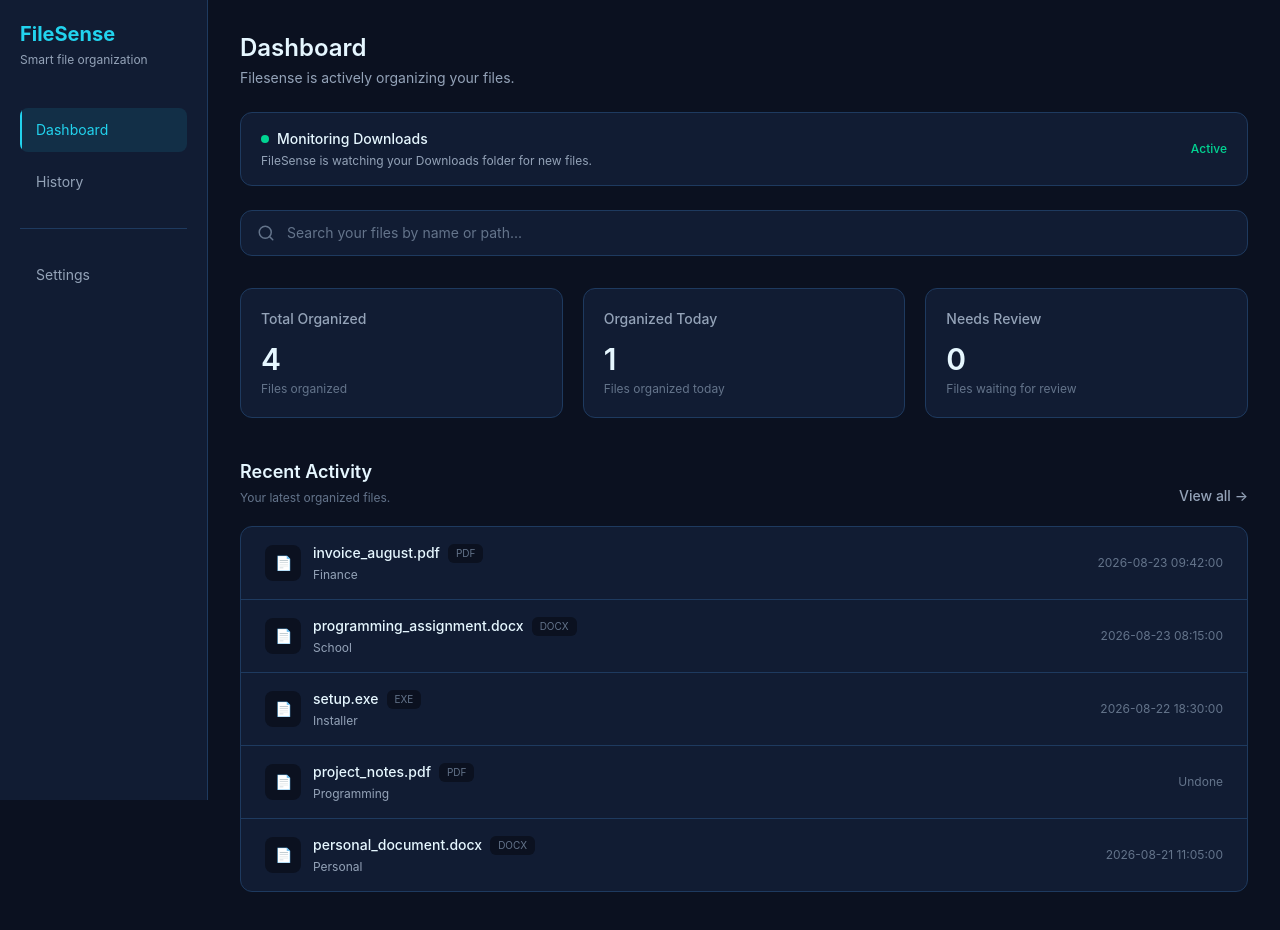
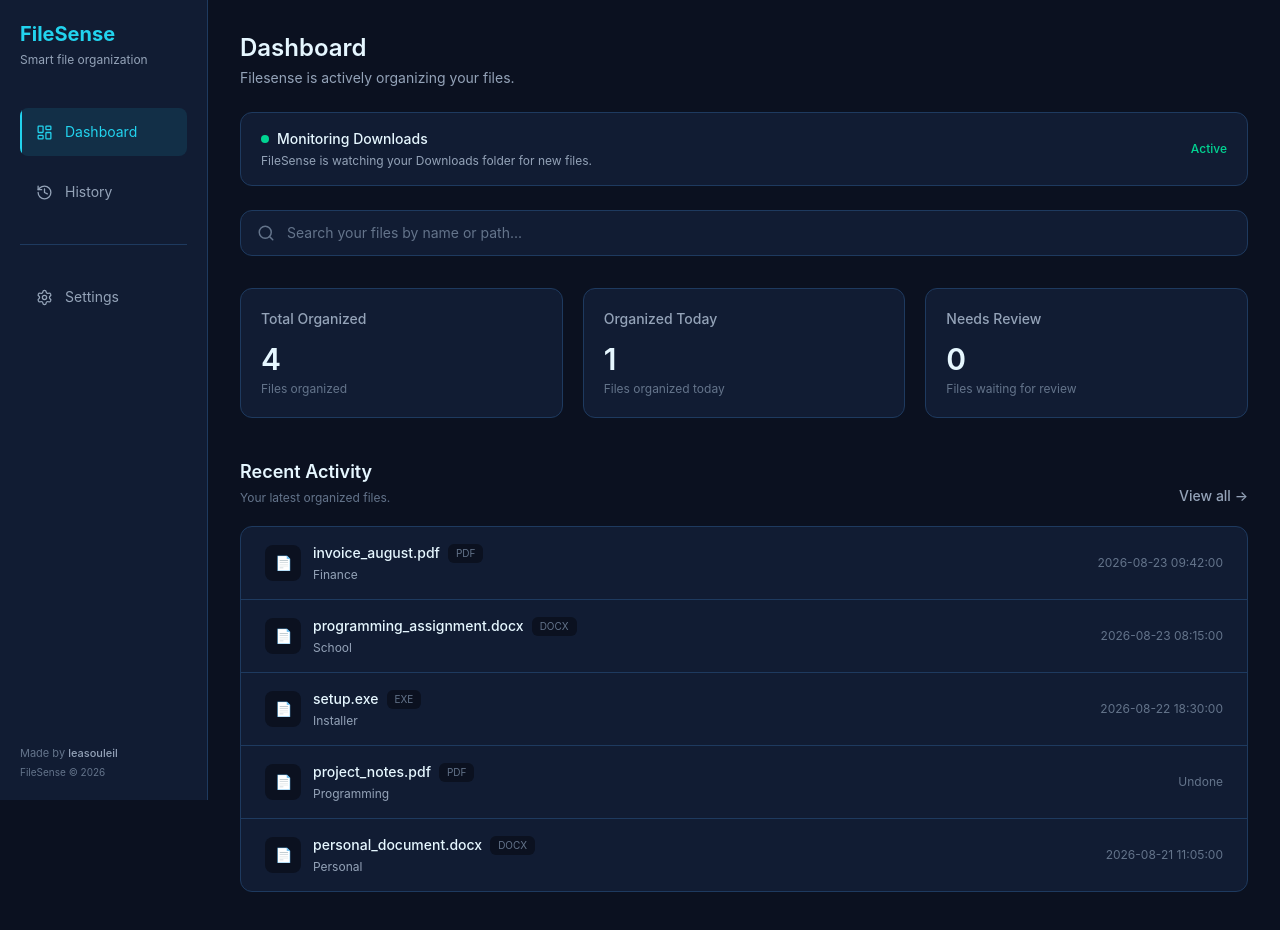
Before and after one commit to leasouleil/filesense, a React (Vite) app in the folder frontend/: page / in a window 1280 px wide. Shown: the top 930 px of the page. Built offline with nearby package versions, Linux system fonts and the light colour scheme.

Commit message:
Refactor Sidebar logic

```diff
--- a/frontend/src/components/Sidebar.tsx
+++ b/frontend/src/components/Sidebar.tsx
@@ -1,14 +1,87 @@
+import {
+  LayoutDashboard,
+  History as HistoryIcon,
+  Settings,
+} from 'lucide-react'
+
 interface SidebarProps {
   activePage: string
   onNavigate: (page: string) => void
 }
 
+interface NavItem {
+  label: string
+  page: string
+  icon: React.ElementType
+}
+
+const mainNavigation: NavItem[] = [
+  {
+    label: 'Dashboard',
+    page: 'dashboard',
+    icon: LayoutDashboard,
+  },
+  {
+    label: 'History',
+    page: 'history',
+    icon: HistoryIcon,
+  },
+]
+
+const secondaryNavigation: NavItem[] = [
+  {
+    label: 'Settings',
+    page: 'settings',
+    icon: Settings,
+  },
+]
+
 function Sidebar({
   activePage,
   onNavigate,
 }: SidebarProps) {
+  const renderNavItem = (item: NavItem) => {
+    const Icon = item.icon
+    const isActive = activePage === item.page
+
+    return (
+      <button
+        key={item.page}
+        type="button"
+        onClick={() => onNavigate(item.page)}
+        className={`relative flex w-full items-center gap-3 overflow-hidden rounded-lg px-4 py-3.5 text-left text-sm transition-all duration-200 ${
+          isActive
+            ? 'bg-fs-accent/10 text-fs-accent'
+            : 'text-fs-text-secondary hover:bg-fs-background hover:text-fs-text-primary'
+        }`}
+      >
+        {/* Animated active indicator */}
+        {isActive && (
+          <span className="absolute left-0 top-0 h-full w-0.5 origin-top bg-fs-accent animate-[activeBorder_0.4s_ease-out]" />
+        )}
+
+        <Icon
+          size={17}
+          strokeWidth={1.8}
+          className="relative z-10 shrink-0"
+        />
+
+        <span
+          className={`relative z-10 ${
+            isActive
+              ? 'animate-[navTextGlow_0.35s_ease-out]'
+              : ''
+          }`}
+        >
+          {item.label}
+        </span>
+      </button>
+    )
+  }
+
   return (
-    <aside className="fixed left-0 top-0 h-screen w-52 border-r border-fs-border bg-fs-surface p-5">
+    <aside className="fixed left-0 top-0 flex h-screen w-52 flex-col border-r border-fs-border bg-fs-surface p-5">
+
       {/* Brand */}
       <div className="mb-10">
         <h1 className="text-xl font-bold text-fs-accent">
@@ -20,70 +93,30 @@
         </p>
       </div>
 
-      {/* Main navigation */}
-      <nav className="space-y-2">
-        {/* Dashboard */}
-        <button
-          type="button"
-          onClick={() => onNavigate('dashboard')}
-          className={`relative w-full overflow-hidden rounded-lg px-4 py-3 text-left text-sm transition ${
-            activePage === 'dashboard'
-              ? 'bg-fs-accent/10 text-fs-accent'
-              : 'text-fs-text-secondary hover:bg-fs-background hover:text-fs-text-primary'
-          }`}
-        >
-          {activePage === 'dashboard' && (
-            <span className="absolute left-0 top-0 h-full w-0.5 origin-top bg-fs-accent animate-[activeBorder_0.4s_ease-out]" />
-          )}
-
-          <span className="relative z-10">
-            Dashboard
-          </span>
-        </button>
-
-        {/* History */}
-        <button
-          type="button"
-          onClick={() => onNavigate('history')}
-          className={`relative w-full overflow-hidden rounded-lg px-4 py-3 text-left text-sm transition ${
-            activePage === 'history'
-              ? 'bg-fs-accent/10 text-fs-accent'
-              : 'text-fs-text-secondary hover:bg-fs-background hover:text-fs-text-primary'
-          }`}
-        >
-          {activePage === 'history' && (
-            <span className="absolute left-0 top-0 h-full w-0.5 origin-top bg-fs-accent animate-[activeBorder_0.4s_ease-out]" />
-          )}
-
-          <span className="relative z-10">
-            History
-          </span>
-        </button>
+      {/* Main Navigation */}
+      <nav className="space-y-3">
+        {mainNavigation.map(renderNavItem)}
       </nav>
 
-      {/* Secondary navigation */}
-      <div className="my-6 border-t border-fs-border" />
+      {/* Divider */}
+      <div className="my-7 border-t border-fs-border" />
 
-      <nav>
-        {/* Settings */}
-        <button
-          type="button"
-          onClick={() => onNavigate('settings')}
-          className={`relative w-full overflow-hidden rounded-lg px-4 py-3 text-left text-sm transition ${
-            activePage === 'settings'
-              ? 'bg-fs-accent/10 text-fs-accent'
-              : 'text-fs-text-secondary hover:bg-fs-background hover:text-fs-text-primary'
-          }`}
-        >
-          {activePage === 'settings' && (
-            <span className="absolute left-0 top-0 h-full w-0.5 origin-top bg-fs-accent animate-[activeBorder_0.4s_ease-out]" />
-          )}
+      {/* Secondary Navigation */}
+      <nav className="space-y-3">
+        {secondaryNavigation.map(renderNavItem)}
+      </nav>
 
-          <span className="relative z-10">
-            Settings
-          </span>
-        </button>
-      </nav>
+      {/* Author Credit */}
+      <div className="mt-auto pt-6">
+        <p className="text-[11px] text-fs-text-muted">
+          Made by <span className="font-medium text-fs-text-secondary">leasouleil</span>
+        </p>
+
+        <p className="mt-1 text-[10px] text-fs-text-muted">
+          FileSense © 2026
+        </p>
+      </div>
+
     </aside>
   )
 }
```
